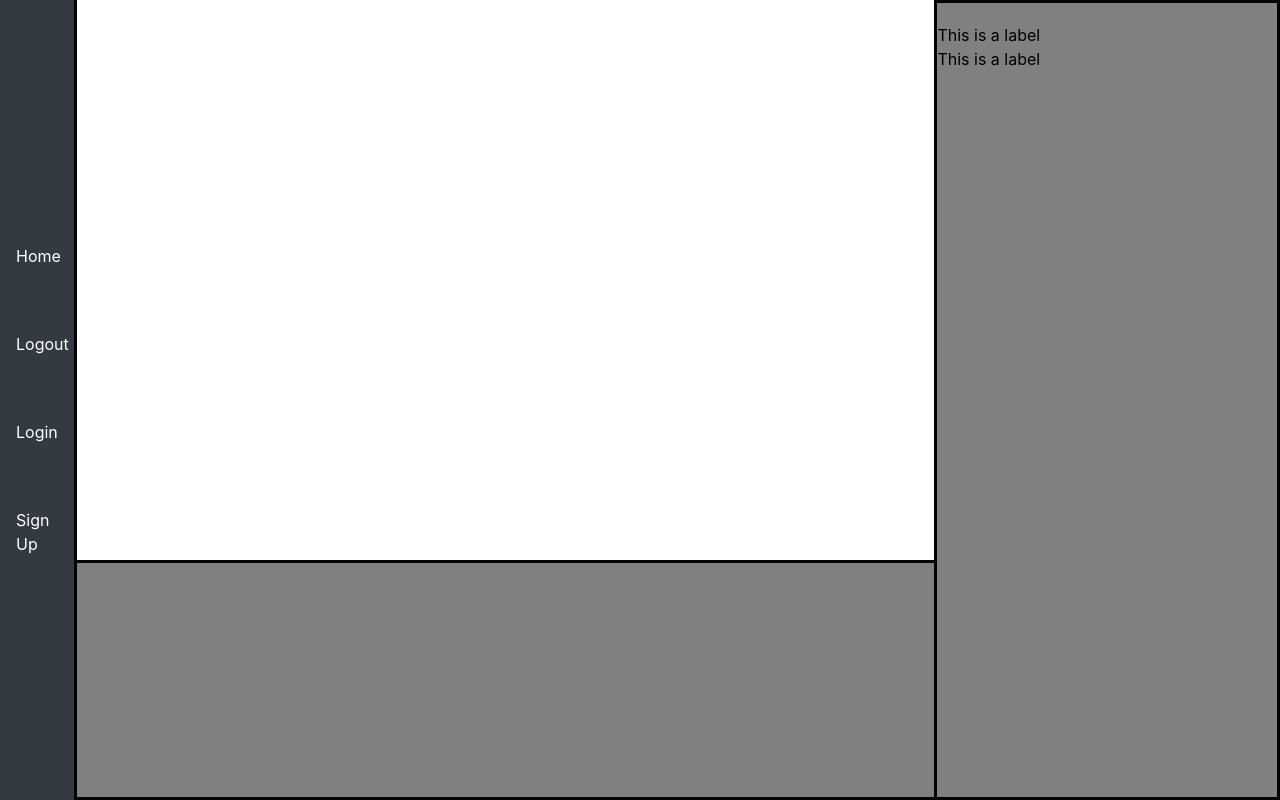
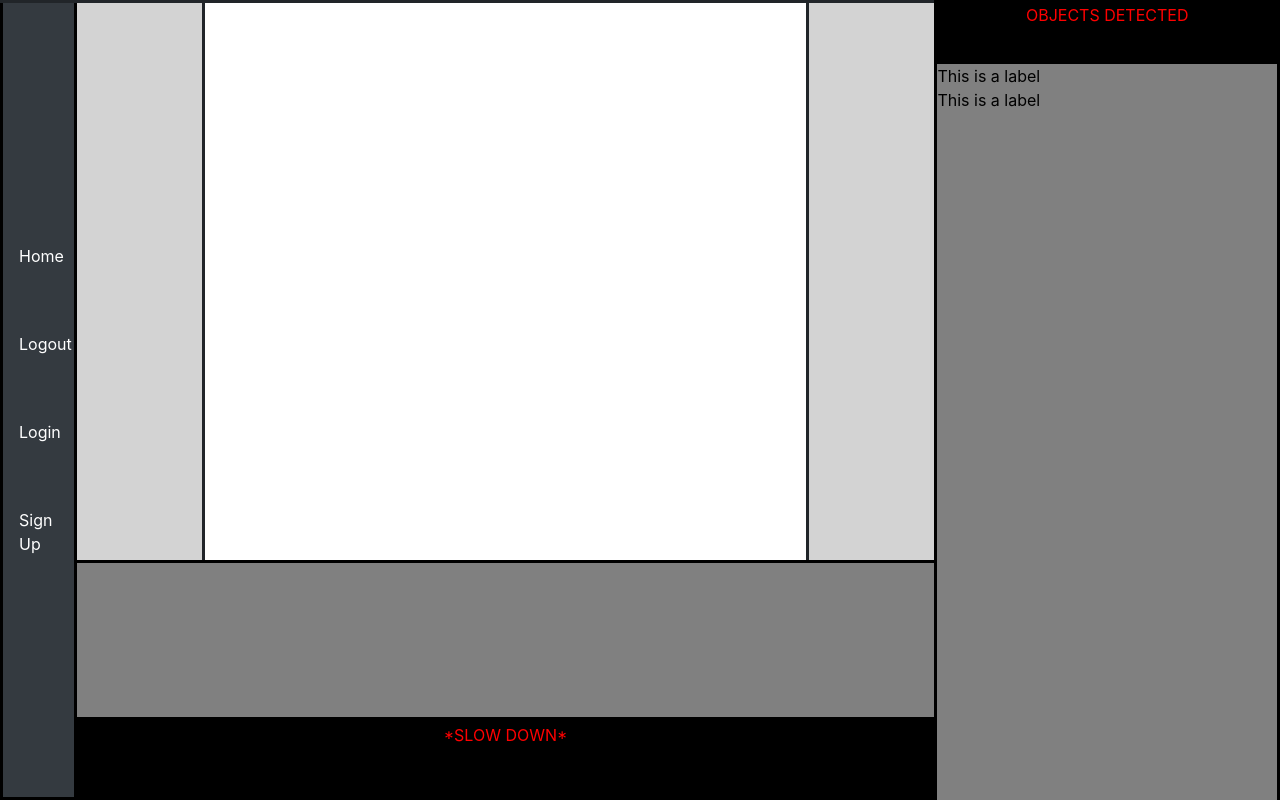
Before and after one commit to Drew-Tessmer/APSC-103-804E-Computer-Vision, a Flask app: template Website/templates/home.html in a window 1280 px wide. Run offline with Flask 3, Linux system fonts and the light colour scheme; the template is opened without the code that fills it, so the values that code supplies are empty; some libraries are stand-ins or nearby versions.

Commit message:
Updated web design

```diff
--- a/Website/static/style.css
+++ b/Website/static/style.css
@@ -12,8 +12,9 @@ body, html {
     width: 6%;
     padding-top: 20px;
     border-width: 3px;
-    border-right: solid;
+    border-style: solid;
     border-color: black;
+    border-top: none;
 }
 .nav-link{
     color: white;
@@ -26,10 +27,9 @@ body, html {
 .rightLabel {
     width: 27%;
     position: fixed; /* Position the container */
-    top: 0;
+    top: 8%;
     right: 0; /* Align to the right side of the screen */
     height: 100%; /* Cover the entire height of the viewport */
-    padding-top: 20px; /* Optional: Add padding at the top */
     color: black; /* Set text color */
     text-align: left;
     word-wrap: break-word;
@@ -37,14 +37,16 @@ body, html {
     border-width: 3px;
     border-color: black;
     border-style: solid;
+
+    border-top: none;
 }
 
 .bottomLabel {
     width: 67%;
     position: fixed; /* Position the container */
-    bottom: 0;
+    bottom: 10%;
     margin-left: 6%; /* Align to the right side of the screen */
-    height: 30%; /* Cover the entire height of the viewport */
+    height: 20%; /* Cover the entire height of the viewport */
     margin-top: 70%;
     color: gray; /* Set text color */
     text-align: right;
@@ -56,3 +58,60 @@ body, html {
     border-right: none;
     border-left: none;
 }
+
+.videoSidebarLeft {
+    width: 10%;
+    position: fixed;
+    top: 0;
+    margin-left: 6%;
+    height: 70%;
+    background-color: lightgray;
+    border-width: 3px;
+    border-color: black;
+    border-right: solid;
+    border-top: solid;
+}
+
+.videoSidebarRight {
+    width: 10%;
+    position: fixed;
+    top: 0;
+    right: 27%;
+    height: 70%;
+    background-color: lightgray;
+    border-width: 3px;
+    border-color: black;
+    border-left: solid;
+    border-top: solid;
+}
+
+.detectionLabel{
+    width: 27%;
+    position: fixed;
+    top: 0;
+    right: 0;
+    height: 8%;
+    text-align: center;
+    color: red;
+    background-color: black;
+    border-width: 3px;
+    border-color: black;
+    border-style: solid;
+    border-bottom: dot-dash;
+}
+.actionLabel{
+    width: 67%;
+    position: fixed; /* Position the container */
+    bottom: 0;
+    margin-left: 6%; /* Align to the right side of the screen */
+    height: 10%; /* Cover the entire height of the viewport */
+    color: red; /* Set text color */
+    text-align: center;
+    word-wrap: break-word;
+    background-color: black;
+    border-width: 3px;
+    border-color: black;
+    border-style: solid;
+    border-right: none;
+    border-left: none;
+}
--- a/Website/templates/base.html
+++ b/Website/templates/base.html
@@ -23,6 +23,9 @@
             display: flex;
             justify-content: space-between;
             height: 100vh;
+            border-color: black;
+            border-top: solid;
+            border-width: 3px;
         }
     </style>
 </head>
@@ -54,6 +57,21 @@
         <label>{{ label_text }}</label>
     {% endblock %}
     </div>
+        <div class="videoSidebarLeft">
+    </div>
+            <div class="videoSidebarRight">
+    </div>
+        <div class="detectionLabel">
+            {% block detectTitle %}
+        <label>OBJECTS DETECTED</label>
+    {% endblock %}
+    </div>
+
+        <div class="actionLabel">
+            {% block actions %}
+        <label>*SLOW DOWN*</label> <!-- Label -->
+    {% endblock %}
+    </div>
     <script
       src="https://code.jquery.com/jquery-3.2.1.slim.min.js"
       integrity="sha384-KJ3o2DKtIkvYIK3UENzmM7KCkRr/rE9/Qpg6aAZGJwFDMVNA/GpGFF93hXpG5KkN"
```
